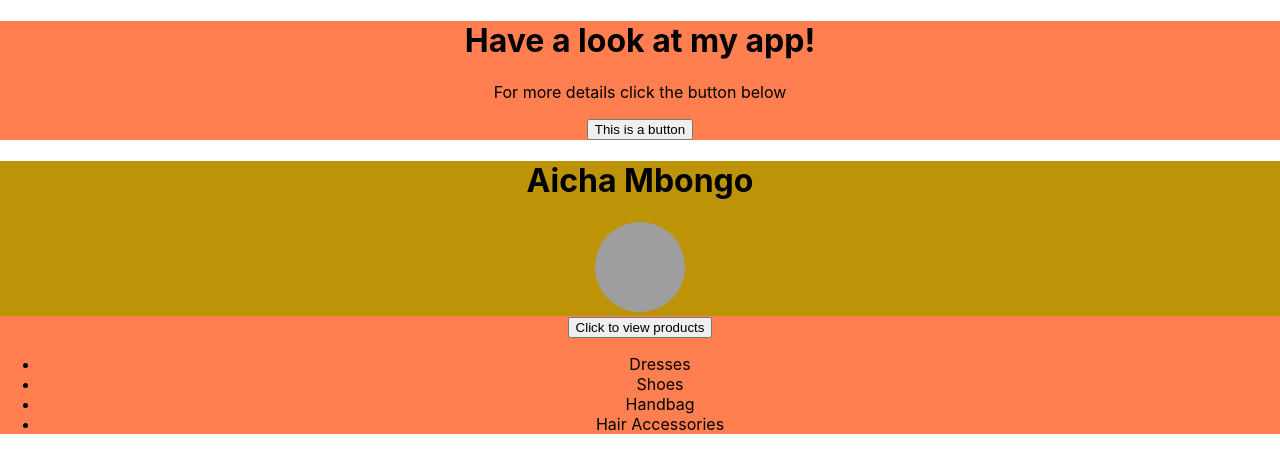
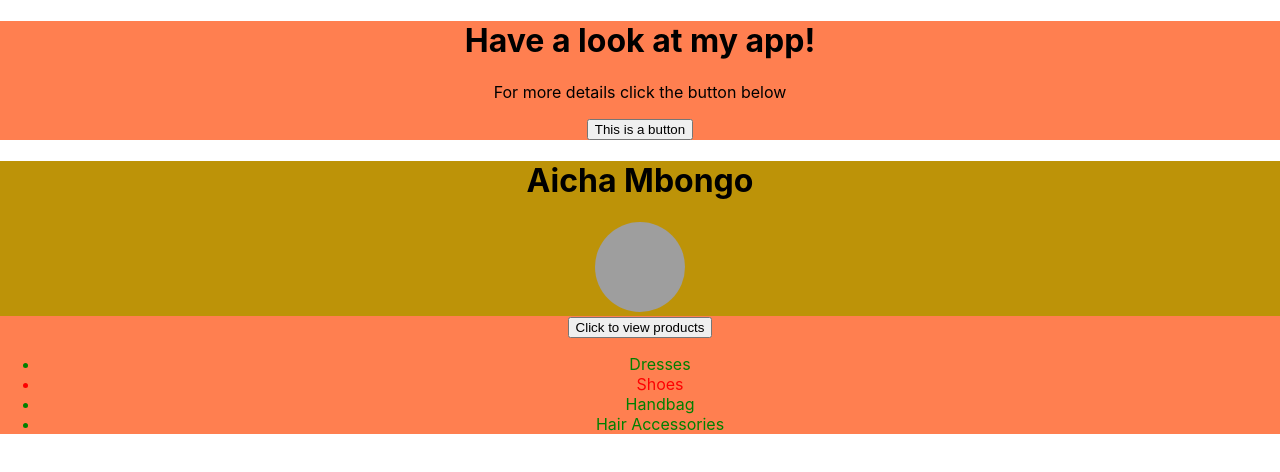
Before and after one commit to AichaMbongo/React_QuickStart, a React (Create React App) app in the folder quick_start-app/: page / in a window 1280 px wide. Both pictures are taken after a click on the button "Click to view products". Shown: the top 472 px of the page. Built offline with nearby package versions, Linux system fonts and the light colour scheme; grey boxes are pictures that could not be loaded.

Commit message:
style: Update rendered list items style based on product availability Update thestyle of list items in the product list based on product availability. If a product is in stock, itemstext color is set to green; otherwise it is set to red

```diff
--- a/quick_start-app/src/components/Products.tsx
+++ b/quick_start-app/src/components/Products.tsx
@@ -1,10 +1,10 @@
  import React, { useState } from 'react';
 
 const products = [
-    { title: 'Dresses', id: 1 },
-    { title: 'Shoes', id: 2},
-    { title: 'Handbag', id: 3},
-    { title: 'Hair Accessories', id: 4},
+    { title: 'Dresses', inStock: true, id: 1 },
+    { title: 'Shoes', inStock: false, id: 2},
+    { title: 'Handbag', inStock: true, id: 3},
+    { title: 'Hair Accessories', inStock: true, id: 4},
 ];
 
 function ProductButton() {
@@ -27,7 +27,12 @@ function ProductButton() {
                 clicked && (
                     <ul>
                     {products.map(product => (
-                        <li key={product.id}>{product.title}</li>
+                        <li key={product.id}
+                        style={{
+                            color: product.inStock ? 'green' : 'red'
+                        }}
+                        >{product.title}</li>
+
                     ))}
                     </ul>
 
```
